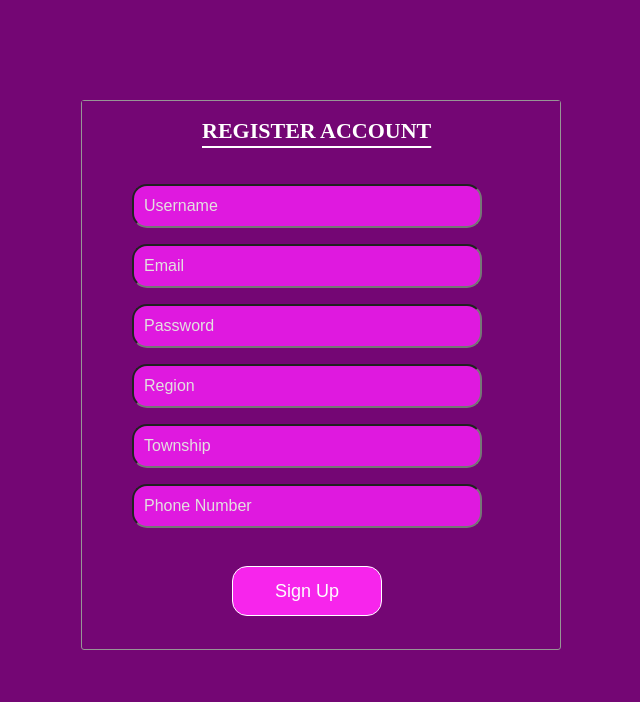
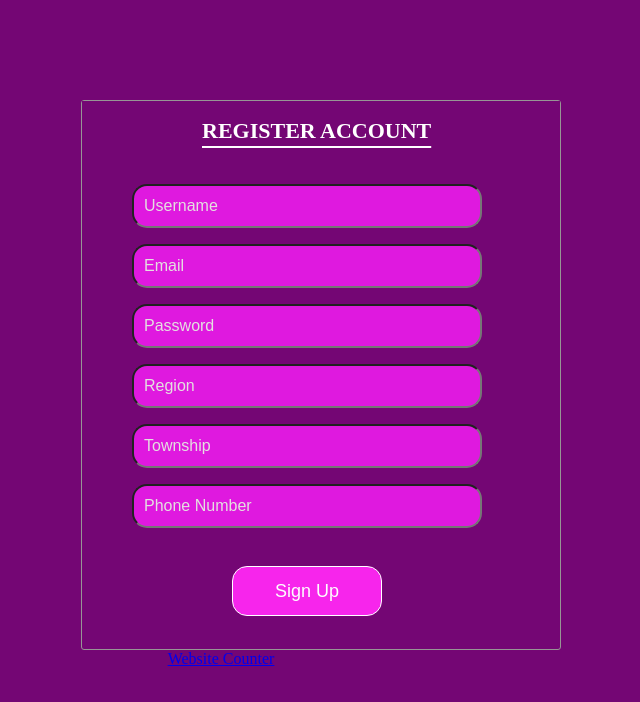
Before and after one commit to lsnpunlocker/Admin-Lsnp-Unlocker, a plain HTML site: page index.html in a window 1280 px wide. Shown: the whole page, without its empty margins (419-1059 px from the left). Drawn offline with Linux system fonts and the light colour scheme.

Commit message:
Update index.html

```diff
--- a/index.html
+++ b/index.html
@@ -24,6 +24,10 @@
              </div>
         </div>
     </div>
+
+    <center><a href="https://livetrafficfeed.com/website-counter" data-time="America%2FNew_York" data-root="0" id="LTF_counter_href">Website Counter</a>
+    <script type="text/javascript" src="//cdn.livetrafficfeed.com/static/static-counter/live.v2.js">
+    </script><noscript><a href="https://livetrafficfeed.com/website-counter">Website Counter</a></noscript></center>
 
 
     <script type="module">
```
